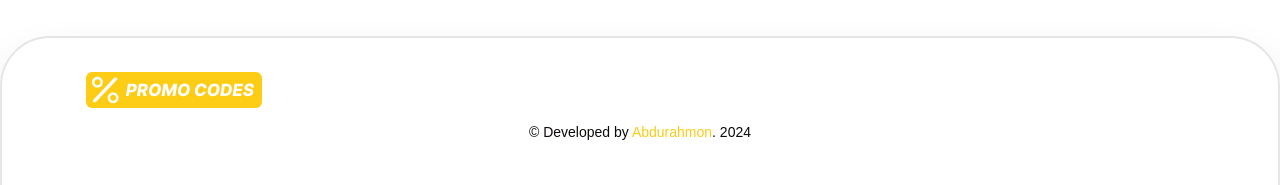
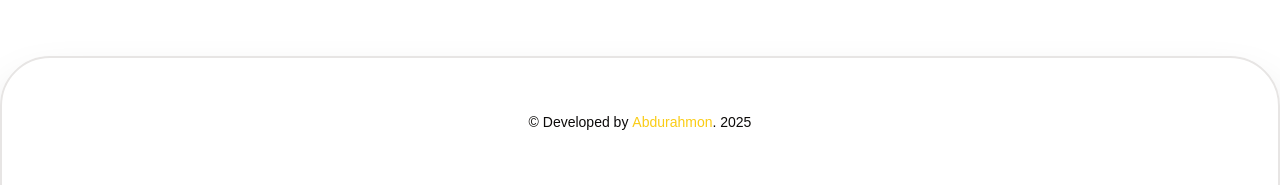
Before and after one commit to Abdurahmon086/promo, a Next.js app: page / in a window 1280 px wide. Shown: the part 612-797 px from the top of the page. Built offline with nearby package versions, Linux system fonts and the light colour scheme; no server answers; the database is empty.

Commit message:
feat: update Footer component to use Button for link and change copyright year to 2025

```diff
--- a/components/layouts/footer.tsx
+++ b/components/layouts/footer.tsx
@@ -1,18 +1,20 @@
 import Link from 'next/link'
-import Logo from '../shared/logo'
+import { Button } from '../ui/button'
 
 function Footer() {
 	return (
 		<div className='container'>
-			<div className=''>
+			{/* <div className=''>
 				<Logo />
-			</div>
+			</div> */}
 			<p className='text-center text-sm py-3'>
 				© Developed by <span></span>
-				<Link href={'https://github.com/Abdurahmon086'} target='_blank' className='text-yellow-400'>
-					Abdurahmon
-				</Link>
-				. 2024
+				<Button variant={'link'} asChild className='!p-0'>
+					<Link href={'https://github.com/Abdurahmon086'} target='_blank' className=''>
+						Abdurahmon
+					</Link>
+				</Button>
+				. 2025
 			</p>
 		</div>
 	)
```
